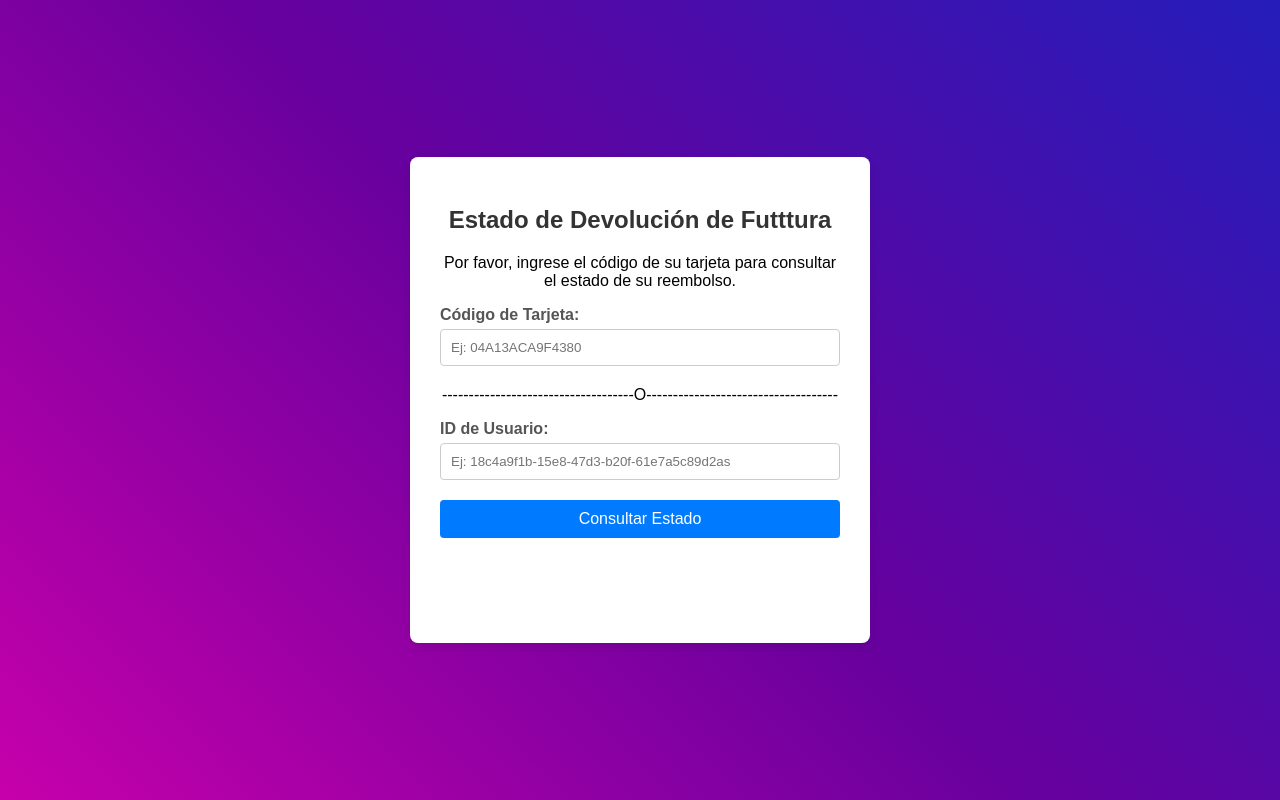
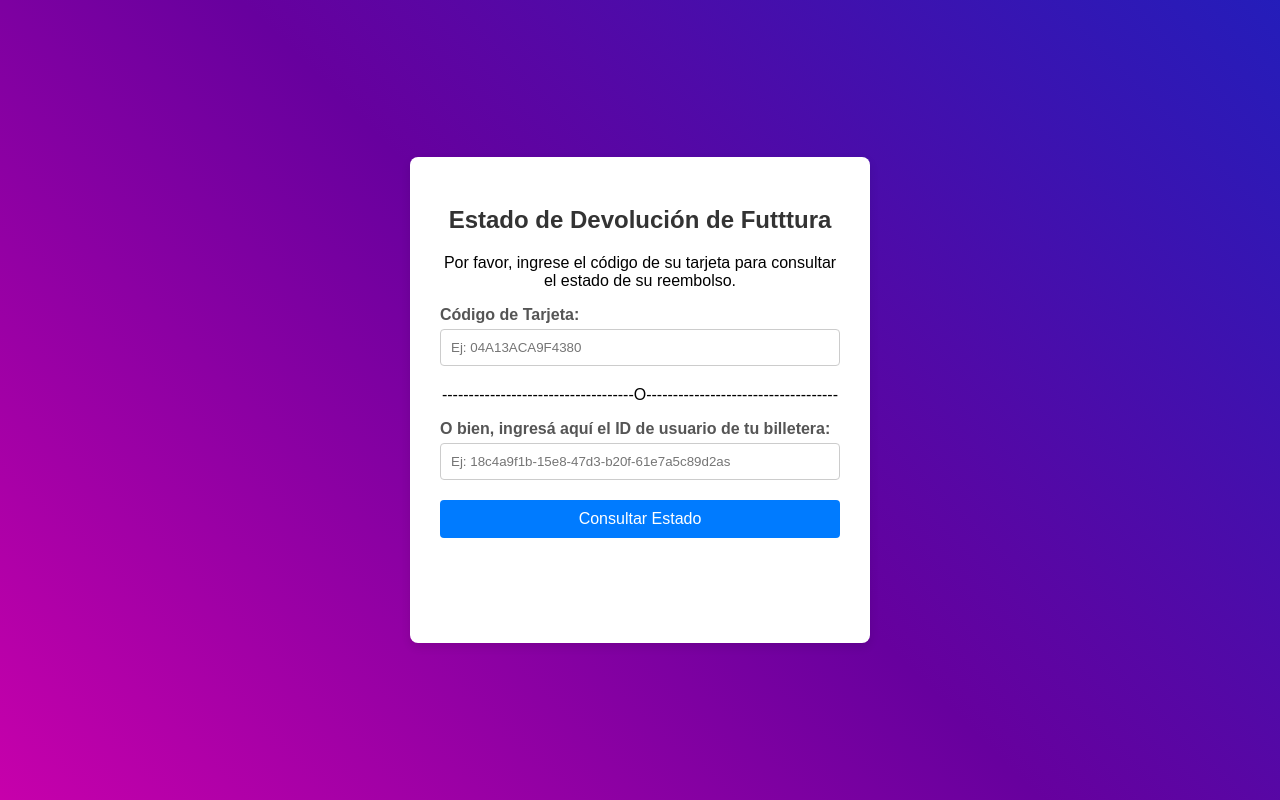
Before and after one commit to juanbonacina/DevFutttura, a website: page public/index.html in a window 1280 px wide. Drawn offline with Linux system fonts and the light colour scheme.

Commit message:
cambio titulo de usuario

```diff
--- a/public/index.html
+++ b/public/index.html
@@ -20,7 +20,7 @@
         <!--<p>Si tuvo un problema con su tarjeta aca puede consultar el estado de su reembolso por su ID de Usuario</p>-->
 
         <div class="grupo-input">
-            <label for="codigoTarjeta">ID de Usuario:</label>
+            <label for="codigoTarjeta">O bien, ingresá aquí el ID de usuario de tu billetera:</label>
             <input type="text" class="codigos" id="codigoUsuario" placeholder="Ej: 18c4a9f1b-15e8-47d3-b20f-61e7a5c89d2as">
         </div>
 
```
